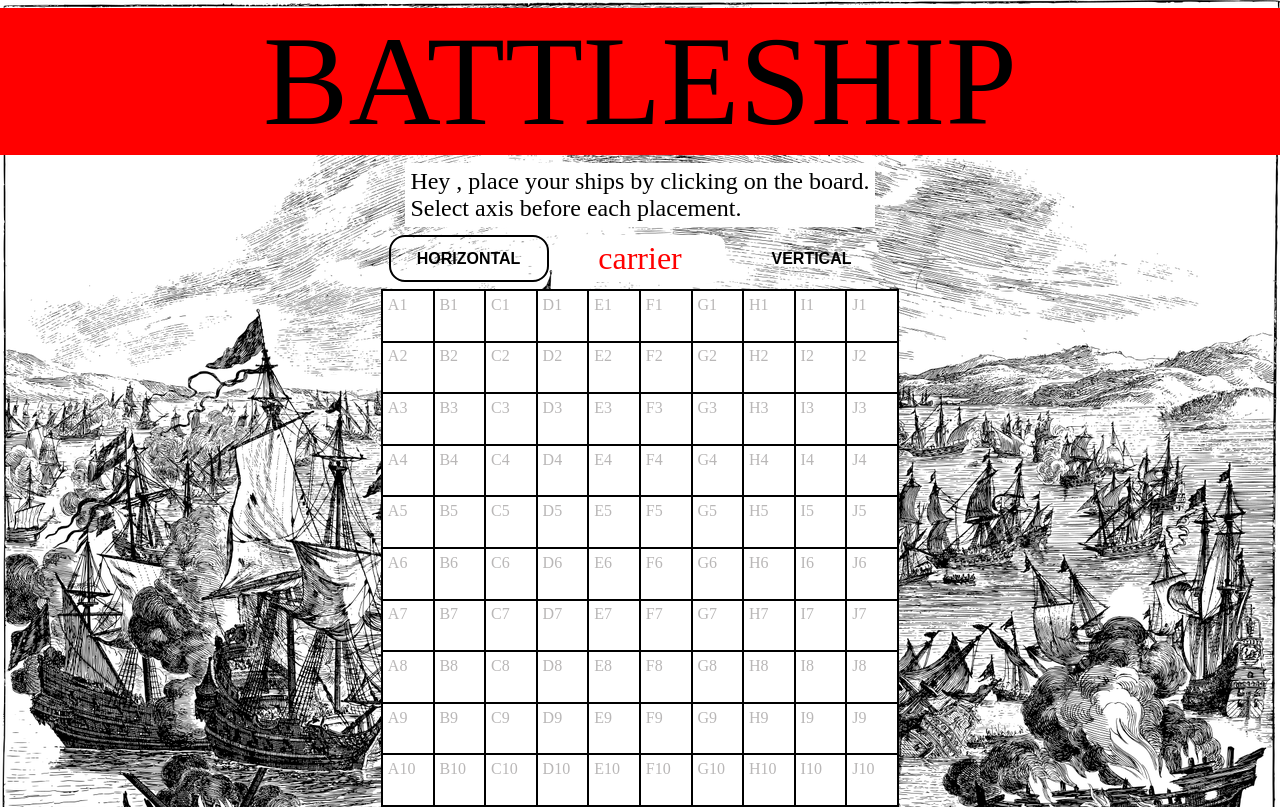
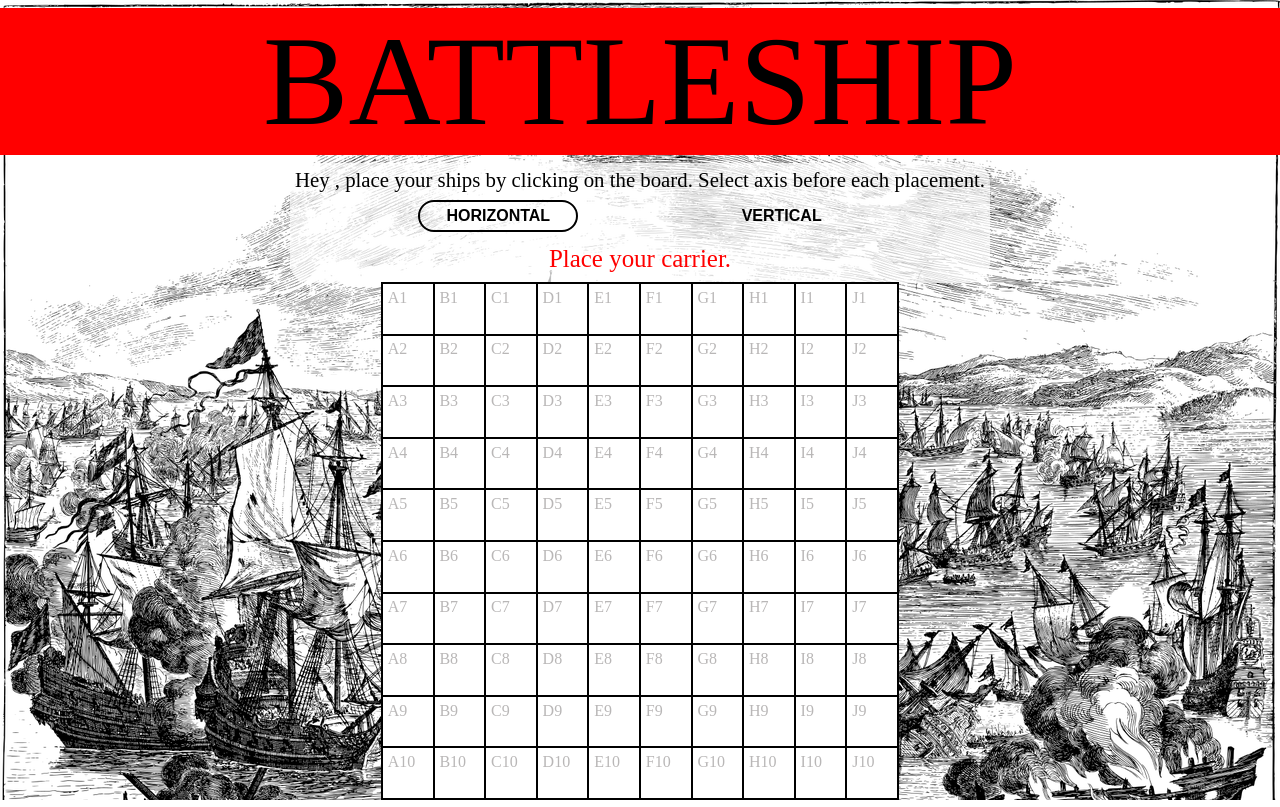
Before and after one commit to prospero-apps/battleship, a website built with webpack: page dist/index.html in a window 1280 px wide. Both pictures are taken after a click on the button "Start Game". Built offline with nearby package versions, Linux system fonts and the light colour scheme.

Commit message:
Refactor code, move all game logic to game.js and remove dom.js

```diff
--- a/src/dom.js
+++ /dev/null
@@ -1,144 +0,0 @@
-// general layout
-export const content = document.getElementById('content');
-
-export const container = document.createElement('div');
-container.id = 'container';
-
-// title header
-const title = document.createElement('div');
-title.id = 'title';
-title.textContent = 'BATTLESHIP';
-container.appendChild(title);
-
-// INTRO SCREEN
-export const intro = document.createElement('div');
-intro.id = 'intro';
-
-// name entry
-const nameEntry = document.createElement('div');
-nameEntry.id = 'name-entry';
-
-const nameLabel = document.createElement('label');
-nameLabel.id = 'name-label';
-nameLabel.htmlFor = 'name-input';
-nameLabel.textContent = "Enter player's name";
-
-export const nameInput = document.createElement('input');
-nameInput.id = 'name-input';
-
-nameEntry.appendChild(nameLabel);
-nameEntry.appendChild(nameInput);
-
-intro.appendChild(nameEntry);
-
-export const startButton = document.createElement('button');
-startButton.id = 'start-button';
-startButton.textContent = 'Start Game';
-
-intro.appendChild(startButton);
-
-container.appendChild(intro);
-
-// GAMEBOARD SCREEN
-export const gbScreen = document.createElement('div');
-gbScreen.id = 'gb-screen';
-
-// info for player 1
-export const informPlayer = (player) => {
-  const playerInfo = document.createElement('div');
-  playerInfo.className = 'player-info';
-  const infoLine1 = document.createElement('div');
-  const infoLine2 = document.createElement('div');
-
-  infoLine1.textContent = `Hey ${player.name}, place your ships by clicking on the board.`;
-  infoLine2.textContent = 'Select axis before each placement.';
-
-  playerInfo.appendChild(infoLine1);
-  playerInfo.appendChild(infoLine2);
-
-  return playerInfo;
-};
-
-// axes
-export const axes = document.createElement('div');
-axes.className = 'axes';
-
-export const horizontalButton = document.createElement('button');
-horizontalButton.textContent = 'HORIZONTAL';
-horizontalButton.className = 'axis-button clicked';
-
-export const shipLabel = document.createElement('div');
-shipLabel.id = 'ship-label';
-
-export const verticalButton = document.createElement('button');
-verticalButton.textContent = 'VERTICAL';
-verticalButton.className = 'axis-button';
-
-let currentOrientation = 'horizontal';
-
-horizontalButton.addEventListener('click', () => {
-  currentOrientation = 'horizontal';
-  horizontalButton.classList.add('clicked');
-  verticalButton.classList.remove('clicked');
-});
-
-verticalButton.addEventListener('click', () => {
-  currentOrientation = 'vertical';
-  verticalButton.classList.add('clicked');
-  horizontalButton.classList.remove('clicked');
-});
-
-axes.appendChild(horizontalButton);
-axes.appendChild(shipLabel);
-axes.appendChild(verticalButton);
-
-// gameboard
-export const drawGameboard = (player) => {
-  const frame = document.createElement('div');
-  frame.className = 'frame';
-
-  for (const field of player.gameboard.fields) {
-    const square = document.createElement('div');
-    square.className = 'square';
-    square.textContent = field.x + field.y;
-    square.dataset.x = field.x;
-    square.dataset.y = field.y;
-
-    if (!field.free) {
-      square.classList.add('ship');
-    }
-
-    square.addEventListener('click', () => {
-      if (!player.shipsPlaced) {
-        player.currentShip.x = field.x;
-        player.currentShip.y = field.y;
-        player.currentShip.orientation = currentOrientation;
-
-
-        let shipCount = player.gameboard.ships.length;
-        player.placeShip(player.currentShip);
-        if (shipCount < player.gameboard.ships.length) {
-
-          for (let shipPart of player.currentShip.fields) {
-            let index = player.gameboard.fields.indexOf(shipPart);
-            frame.children[index].classList.add('ship');
-          }
-
-          if (player.gameboard.ships.length < 5) {
-            player.currentShip = player.fleet[player.fleet.indexOf(player.currentShip) + 1];
-            shipLabel.textContent = player.currentShip.type;
-          } else {
-            player.shipsPlaced = true;
-            console.log('All ships placed.');
-          }
-        } else {
-          console.log('not added');
-        }
-      }
-    });
-
-    frame.appendChild(square);
-  }
-
-  return frame;
-};
--- a/src/game.js
+++ b/src/game.js
@@ -1,135 +1,231 @@
 import Player from "./player";
-import Ship from "./ship";
-import {
-  intro,
-  container,
-  gbScreen,
-  drawGameboard,
-  informPlayer,
-  axes,
-  // horizontalButton,
-  // verticalButton,
-  shipLabel
-} from "./dom";
 
-const Game = (playerName) => {
-  // set defaults
-  // available modes: placement (when players can place ships)
-  // and battle (when players shoot at each other)
-  // let currentMode = 'placement';
+// GENERAL LAYOUT
+const content = document.getElementById('content');
+
+// container for all the elements
+export const container = document.createElement('div');
+container.id = 'container';
+
+// title header
+const title = document.createElement('div');
+title.id = 'title';
+title.textContent = 'BATTLESHIP';
+container.appendChild(title);
+content.appendChild(container);
+
+// GAME DEFAULTS
+// available modes: placement (when players can place ships)
+// and battle (when players shoot at each other)
+let gameMode = 'placement';
+let currentOrientation = 'horizontal';
+
+// INTRO SCREEN
+const createIntroScreen = () => {
+  // intro container
+  const intro = document.createElement('div');
+  intro.id = 'intro';
+
+  // name entry
+  const nameEntry = document.createElement('div');
+
+  const nameLabel = document.createElement('label');
+  nameLabel.id = 'name-label';
+  nameLabel.htmlFor = 'name-input';
+  nameLabel.textContent = "Enter player's name";
+
+  const nameInput = document.createElement('input');
+  nameInput.id = 'name-input';
+
+  nameEntry.appendChild(nameLabel);
+  nameEntry.appendChild(nameInput);
+
+  intro.appendChild(nameEntry);
+
+  // start button
+  const startButton = document.createElement('button');
+  startButton.id = 'start-button';
+  startButton.textContent = 'Start Game';
+  startButton.addEventListener('click', () => {
+    // hide intro screen
+    intro.style.display = 'none';
+
+    // start game
+    startGame(nameInput.value);
+  });
+
+  intro.appendChild(startButton);
+  container.appendChild(intro);
+
+  return intro;
+};
+
+// GAME SCREEN
+const createGameScreen = () => {
+  const gameScreen = document.createElement('div');
+  gameScreen.id = 'game-screen';
+
+  return gameScreen;
+};
+
+// START GAME
+let shipInfo;
+const startGame = (player1Name) => {
+  // create game screen
+  const gameScreen = createGameScreen();
+  container.appendChild(gameScreen);
   // let currentOrientation = 'horizontal';
 
-  // hide intro and display gameboard screen
-  intro.style.display = 'none';
-  container.appendChild(gbScreen);
-
-  // set players
-  const player1 = Player(playerName);
+  // create players
+  const player1 = Player(player1Name);
   const player2 = Player('Computer');
 
-  // set player2's gameboard
+  // set and hide player2's gameboard
   player2.placeShipRandomly(player2.fleet[0]);
   player2.placeShipRandomly(player2.fleet[1]);
   player2.placeShipRandomly(player2.fleet[2]);
   player2.placeShipRandomly(player2.fleet[3]);
   player2.placeShipRandomly(player2.fleet[4]);
 
-  // create and hide player2's gameboard
   const gb2 = drawGameboard(player2);
-  gbScreen.appendChild(gb2);
+  gameScreen.appendChild(gb2);
   gb2.style.display = 'none';
 
-  // create player info text
-  const playerInfo = informPlayer(player1);
-  gbScreen.appendChild(playerInfo);
+  // create player info and axis buttons
+  const placementPanel = createPlacementPanel(player1);
+  gameScreen.appendChild(placementPanel);
 
-  // display axis buttons
-  gbScreen.appendChild(axes);
+  shipInfo = createCurrentShipInfo(player1);
+  placementPanel.appendChild(shipInfo);
 
-  // shipLabel.textContent = currentShip.type;
-  shipLabel.textContent = player1.currentShip.type;
-
-  // horizontalButton.addEventListener('click', () => {
-  //   currentOrientation = 'horizontal';
-  //   horizontalButton.classList.add('clicked');
-  //   verticalButton.classList.remove('clicked');
-  // });
-
-  // verticalButton.addEventListener('click', () => {
-  //   currentOrientation = 'vertical';
-  //   verticalButton.classList.add('clicked');
-  //   horizontalButton.classList.remove('clicked');
-  // });
-
-  // display player1's gameboard
+  // show player1's gameboard
   const gb1 = drawGameboard(player1);
-  gbScreen.appendChild(gb1);
-
-  // for (const square of gb1.children) {
-  //   square.addEventListener('click', () => {
-  //     if (currentMode === 'placement' && player1.gameboard.ships.length < 5) {
-  //       let playerShipCount = player1.gameboard.ships.length;
-
-  //       currentShip.x = square.dataset.x;
-  //       currentShip.y = +square.dataset.y;
-  //       currentShip.orientation = currentOrientation;
-  //       player1.placeShip(currentShip);
-
-  //       if (player1.gameboard.ships.length > playerShipCount) {
-  //         let lastShip = player1.gameboard.ships[player1.gameboard.ships.length - 1];
-  //         // square.classList.add('ship');
-  //       }
-
-
-
-  //       let currentShipIndex = fleet.indexOf(currentShip);
-  //       if (currentShipIndex < 4) {
-  //         currentShip = fleet[fleet.indexOf(currentShip) + 1];
-  //       }
-
-
-
-  //       console.log(player1.gameboard.ships.length);
-  //       }
-  //   })
-  // }
-
-
-
-  // for (const square of gb1.children) {
-  //   square.addEventListener('click', () => {
-  //     if (player1.gameboard.ships.length < 5) {
-  //       let playerShipCount = player1.gameboard.ships.length;
-
-  //       currentShip.x = square.dataset.x;
-  //       currentShip.y = +square.dataset.y;
-  //       currentShip.orientation = currentOrientation;
-  //       player1.placeShip(currentShip);
-
-  //       if (player1.gameboard.ships.length > playerShipCount) {
-  //         let lastShip = player1.gameboard.ships[player1.gameboard.ships.length - 1];
-  //         // square.classList.add('ship');
-  //       }
-
-
-
-  //       let currentShipIndex = fleet.indexOf(currentShip);
-  //       if (currentShipIndex < 4) {
-  //         currentShip = fleet[fleet.indexOf(currentShip) + 1];
-  //       }
-
-
-
-  //       console.log(player1.gameboard.ships.length);
-  //       }
-  //   })
-  // }
-
-
-
-  return { player1, player2 };
+  gameScreen.appendChild(gb1);
 };
 
+const updateCurrentShipInfo = (player) => {
+  shipInfo.textContent = `Place your ${player.currentShip.type}.`;
+};
 
+// CREATE PLAYER'S GAMEBOARD
+const drawGameboard = (player) => {
+  const frame = document.createElement('div');
+  frame.className = 'frame';
+
+  for (const field of player.gameboard.fields) {
+    const square = document.createElement('div');
+    square.className = 'square';
+    square.textContent = field.x + field.y;
+    square.dataset.x = field.x;
+    square.dataset.y = field.y;
+
+    if (!field.free) {
+      square.classList.add('ship');
+    }
+
+    square.addEventListener('click', () => {
+      // player clicks to place ships
+      if (gameMode === 'placement') {
+        if (!player.shipsPlaced) {
+          player.currentShip.x = field.x;
+          player.currentShip.y = field.y;
+          player.currentShip.orientation = currentOrientation;
+
+          // let player add ship
+          let shipCount = player.gameboard.ships.length;
+          player.placeShip(player.currentShip);
+          if (shipCount < player.gameboard.ships.length) {
+
+            // style all squares that belong to the ship
+            for (let shipPart of player.currentShip.fields) {
+              let index = player.gameboard.fields.indexOf(shipPart);
+              frame.children[index].classList.add('ship');
+            }
+
+            // mark fields the player can't place ships on
+            for (let field of player.gameboard.fields) {
+              if (!field.usable && field.free) {
+                let index = player.gameboard.fields.indexOf(field);
+                frame.children[index].classList.add('forbidden');
+              }
+            }
+
+            // update current ship, so the next one to add
+            if (player.gameboard.ships.length < 5) {
+              player.currentShip = player.fleet[player.fleet.indexOf(player.currentShip) + 1];
+              updateCurrentShipInfo(player);
+            } else {
+              player.shipsPlaced = true;
+            }
+          }
+        }
+      // player clicks to shoot
+      } else {
+        console.log('shoot');
+      }
+
+    });
+
+    frame.appendChild(square);
+  }
+
+  return frame;
+};
+
+// CREATE PLACEMENT PANEL
+const createPlacementPanel = (player) => {
+  const placementContainer = document.createElement('div');
+  placementContainer.id = 'placement-container';
+
+  // info text
+  const info = document.createElement('div');
+  info.textContent = `Hey ${player.name}, place your ships by clicking on the board. Select axis before each placement.`;
+  placementContainer.appendChild(info);
+
+  // axes
+  const axes = document.createElement('div');
+  axes.className = 'axes';
+
+  const horizontalButton = document.createElement('button');
+  horizontalButton.textContent = 'HORIZONTAL';
+  horizontalButton.className = 'axis-button clicked';
+
+  const verticalButton = document.createElement('button');
+  verticalButton.textContent = 'VERTICAL';
+  verticalButton.className = 'axis-button';
+
+  horizontalButton.addEventListener('click', () => {
+    currentOrientation = 'horizontal';
+    horizontalButton.classList.add('clicked');
+    verticalButton.classList.remove('clicked');
+  });
+
+  verticalButton.addEventListener('click', () => {
+    currentOrientation = 'vertical';
+    verticalButton.classList.add('clicked');
+    horizontalButton.classList.remove('clicked');
+  });
+
+  axes.appendChild(horizontalButton);
+  axes.appendChild(verticalButton);
+
+  placementContainer.appendChild(axes);
+
+  return placementContainer;
+};
+
+// CREATE CURRENT SHIP INFO
+const createCurrentShipInfo = (player) => {
+  const shipLabel = document.createElement('div');
+  shipLabel.id = 'ship-label';
+  shipLabel.textContent = `Place your ${player.currentShip.type}.`;
+
+  return shipLabel;
+};
+
+const Game = () => {
+  // CREATE INTRO SCREEN
+  const screen = createIntroScreen();
+};
 
 export default Game;
--- a/src/gameboard.js
+++ b/src/gameboard.js
@@ -1,5 +1,3 @@
-import Ship from "./ship";
-
 const Gameboard = () => {
   const xCoords = ['A', 'B', 'C', 'D', 'E', 'F', 'G', 'H', 'I', 'J'];
   const yCoords = [1, 2, 3, 4, 5, 6, 7, 8, 9, 10];
@@ -148,7 +146,12 @@ const Gameboard = () => {
   };
 
 
-  return { fields, ships, place, receiveAttack };
+  return {
+    fields,
+    ships,
+    place,
+    receiveAttack,
+  };
 };
 
 export default Gameboard;
--- a/src/index.js
+++ b/src/index.js
@@ -1,13 +1,5 @@
 import './style.css';
-import { content, container, nameInput, startButton } from './dom';
-import Game from './game';
-import WarImage from './images/war.png';
-import ForbiddenIcon from './icons/forbidden.png';
-import HitIcon from './icons/hit.png';
-import MissIcon from './icons/miss.png';
+import Game, { content, container } from './game';
 
 // Initialize
-content.appendChild(container);
-startButton.addEventListener('click', () => {
-  const game = Game(nameInput.value);
-});
+const game = Game();
--- a/src/style.css
+++ b/src/style.css
@@ -53,16 +53,19 @@ body {
 }
 
 /* GAMEBOARD */
-#gb-screen {
+#game-screen {
   display: flex;
   flex-direction: column;
   align-items: center;
 }
 
-.player-info {
-  font-size: 1.5rem;
-  /* margin-bottom: 1rem; */
-  background-color: white;
+#placement-container {
+  display: flex;
+  flex-direction: column;
+  background-color: rgba(255, 255, 255, .7);
+  border-radius: 20px;
+  align-items: center;
+  font-size: 1.3rem;
   padding: 5px;
 }
 
@@ -93,11 +96,11 @@ body {
 
 #ship-label {
   color: red;
-  background-color: white;
   border-radius: 10px;
   padding: 5px;
-  width: 10rem;
+  width: 100%;
   text-align: center;
+  font-size: larger;
 }
 
 .frame {
@@ -120,10 +123,25 @@ body {
   color: rgb(185, 183, 183);
 }
 
-.square.usable:hover {
+/* .square:hover {
   background-color: rgb(218, 214, 214);
-}
+} */
+
+/* .square.usable:hover {
+  background-color: blue;
+} */
 
 .ship {
   background-color: red;
 }
+
+.possible-ship {
+  background-color: pink;
+}
+
+.square.forbidden {
+  background: url('./icons/forbidden.png') white;
+  background-size: 50%;
+  background-repeat: no-repeat;
+  background-position: center;
+}
```
Also changed, not shown: src/player.test.js (+0 -15 lines), dist/main.js.
